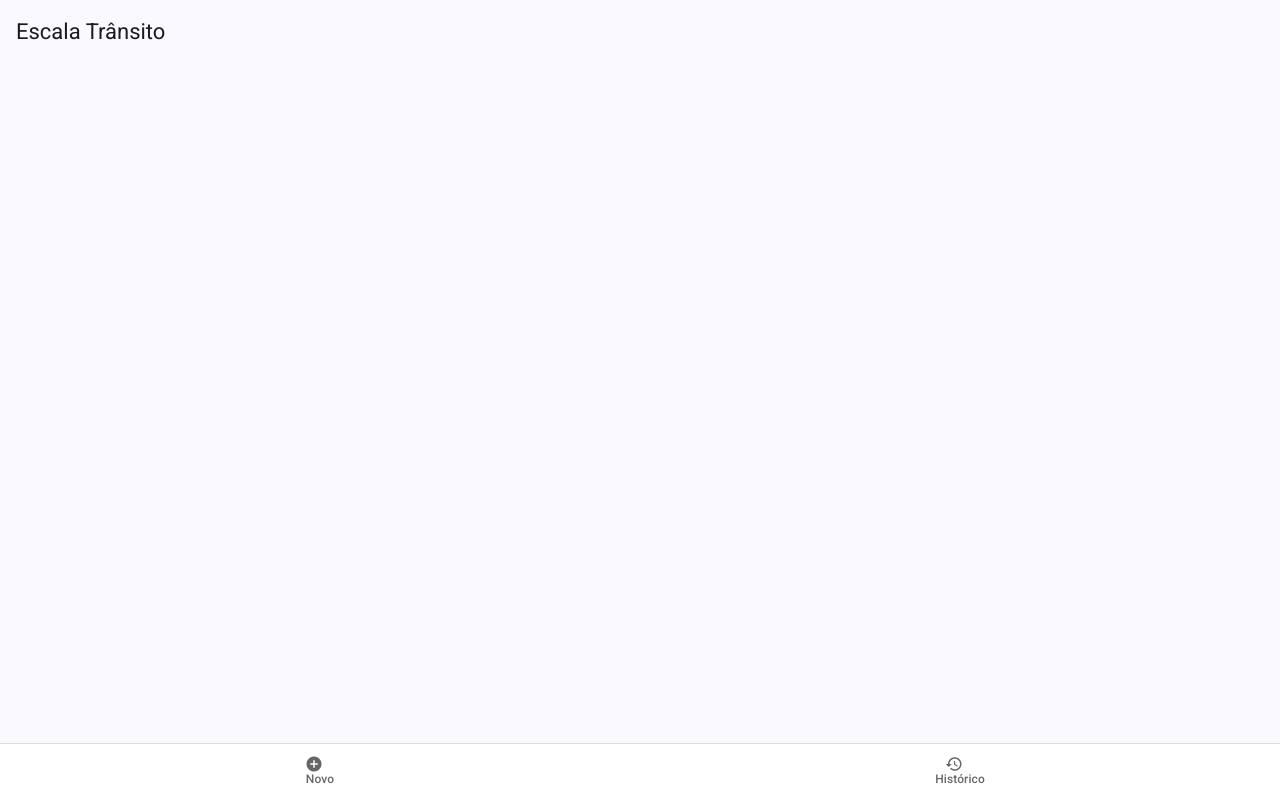
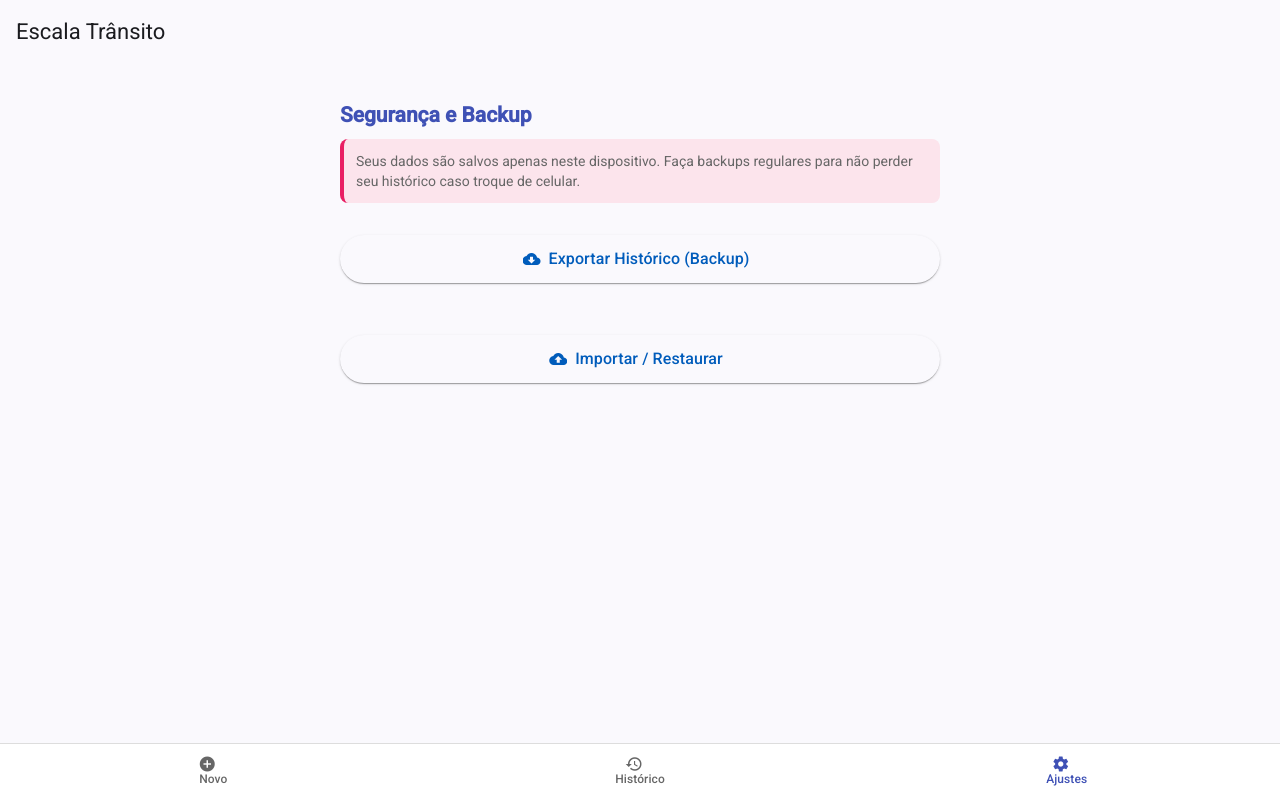
Before and after one commit to PauloGomesJr/sistema-conferencia-escala, an Angular app in the folder sistema-conferencia-transito/: page /configuracoes in a window 1280 px wide. Before the commit this address led to /. Built offline with nearby package versions, Linux system fonts and the light colour scheme.

Commit message:
feat(backup): cria tela de configuracoes com exportacao e importacao
- Adiciona ConfiguracoesComponent para gerenciar backups locais em JSON
- Implementa logica de download e leitura de arquivos integrando com Dexie
- Atualiza rotas e adiciona atalho de Ajustes na barra de navegacao inferior

```diff
--- a/sistema-conferencia-transito/src/app/app.html
+++ b/sistema-conferencia-transito/src/app/app.html
@@ -12,9 +12,16 @@
       <mat-icon>add_circle</mat-icon>
       <span>Novo</span>
     </button>
+
     <button mat-button routerLink="/lista" routerLinkActive="active-link">
       <mat-icon>history</mat-icon>
       <span>Histórico</span>
     </button>
+
+    <!-- NOVO: Botão de Configurações / Backup -->
+    <button mat-button routerLink="/configuracoes" routerLinkActive="active-link">
+      <mat-icon>settings</mat-icon>
+      <span>Ajustes</span>
+    </button>
   </nav>
 </div>
--- a/sistema-conferencia-transito/src/app/app.routes.ts
+++ b/sistema-conferencia-transito/src/app/app.routes.ts
@@ -1,9 +1,11 @@
 import { Routes } from '@angular/router';
 import { RegistroFormComponent } from './features/registro-form/registro-form';
 import { RegistroListaComponent } from './features/registro-lista/registro-lista'; // <- Adicione isso
+import { ConfiguracoesComponent } from './features/configuracoes/configuracoes';
 
 export const routes: Routes = [
   { path: '', redirectTo: 'registro', pathMatch: 'full' },
   { path: 'registro', component: RegistroFormComponent },
-  { path: 'lista', component: RegistroListaComponent }
+  { path: 'lista', component: RegistroListaComponent },
+  { path: 'configuracoes', component: ConfiguracoesComponent }
 ];
--- /dev/null
+++ b/sistema-conferencia-transito/src/app/features/configuracoes/configuracoes.html
@@ -0,0 +1,29 @@
+<div class="container-config">
+  <h2>Segurança e Backup</h2>
+  <p class="aviso">Seus dados são salvos apenas neste dispositivo. Faça backups regulares para não perder seu histórico caso troque de celular.</p>
+
+  <div class="acoes-backup">
+
+    <!-- Botão de Exportar -->
+    <button mat-raised-button color="primary" (click)="exportarBackup()">
+      <mat-icon>cloud_download</mat-icon>
+      Exportar Histórico (Backup)
+    </button>
+
+    <br>
+
+    <!-- Botão de Importar (Esconde o input feio padrão do HTML) -->
+    <button mat-raised-button color="accent" (click)="fileInput.click()">
+      <mat-icon>cloud_upload</mat-icon>
+      Importar / Restaurar
+    </button>
+    <input
+      #fileInput
+      type="file"
+      accept=".json"
+      style="display: none"
+      (change)="importarBackup($event)"
+    >
+
+  </div>
+</div>
--- /dev/null
+++ b/sistema-conferencia-transito/src/app/features/configuracoes/configuracoes.scss
@@ -0,0 +1,31 @@
+.container-config {
+  padding: 24px;
+  max-width: 600px;
+  margin: 0 auto;
+
+  h2 {
+    color: #3f51b5;
+    margin-bottom: 8px;
+  }
+
+  .aviso {
+    color: #666;
+    background-color: #fce4ec;
+    padding: 12px;
+    border-radius: 8px;
+    margin-bottom: 32px;
+    border-left: 4px solid #e91e63;
+    font-size: 14px;
+  }
+
+  .acoes-backup {
+    display: flex;
+    flex-direction: column;
+    gap: 16px;
+
+    button {
+      padding: 24px 0; /* Botões grandes, fáceis de clicar na rua */
+      font-size: 16px;
+    }
+  }
+}
--- /dev/null
+++ b/sistema-conferencia-transito/src/app/features/configuracoes/configuracoes.ts
@@ -0,0 +1,82 @@
+import { Component, inject } from '@angular/core';
+import { CommonModule } from '@angular/common';
+import { MatButtonModule } from '@angular/material/button';
+import { MatIconModule } from '@angular/material/icon';
+import { RegistroService } from '../../core/services/registro';
+
+@Component({
+  selector: 'app-configuracoes',
+  standalone: true,
+  imports: [CommonModule, MatButtonModule, MatIconModule],
+  templateUrl: './configuracoes.html',
+  styleUrl: './configuracoes.scss'
+})
+export class ConfiguracoesComponent {
+  private registroService = inject(RegistroService);
+
+  // === EXPORTAR DADOS ===
+  async exportarBackup() {
+    try {
+      const todosRegistros = await this.registroService.listar();
+
+      // 1. Transforma os dados em uma string JSON formatada
+      const dataStr = JSON.stringify(todosRegistros, null, 2);
+
+      // 2. Cria um "arquivo virtual" no navegador
+      const blob = new Blob([dataStr], { type: 'application/json' });
+      const url = URL.createObjectURL(blob);
+
+      // 3. Simula um clique para forçar o download
+      const a = document.createElement('a');
+      a.href = url;
+
+      // O nome do arquivo terá a data atual para organização
+      const dataHoje = new Date().toISOString().split('T')[0];
+      a.download = `backup_escala_${dataHoje}.json`;
+
+      a.click();
+      URL.revokeObjectURL(url); // Limpa a memória
+      alert('Backup exportado com sucesso! Guarde este arquivo em segurança.');
+    } catch (error) {
+      console.error('Erro ao exportar', error);
+      alert('Erro ao gerar o arquivo de backup.');
+    }
+  }
+
+  // === IMPORTAR DADOS ===
+  importarBackup(event: any) {
+    const file = event.target.files[0];
+    if (!file) return;
+
+    const reader = new FileReader();
+
+    // O que acontece quando o arquivo terminar de ser lido
+    reader.onload = async (e) => {
+      try {
+        const conteudo = e.target?.result as string;
+        const dadosRestaurados = JSON.parse(conteudo);
+
+        if (!Array.isArray(dadosRestaurados)) {
+          throw new Error('Formato de arquivo inválido.');
+        }
+
+        // Confirmação dupla para não sobrescrever sem querer
+        if (confirm(`Encontrados ${dadosRestaurados.length} registros no backup. Deseja restaurar? Isso NÃO apagará os atuais, apenas adicionará.`)) {
+
+          for (const servico of dadosRestaurados) {
+            // Re-salva cada serviço (se o ID já existir, o Dexie atualiza; se não, ele cria)
+            await this.registroService.salvar(servico);
+          }
+
+          alert('Backup restaurado com sucesso!');
+        }
+      } catch (error) {
+        console.error('Erro na leitura', error);
+        alert('O arquivo selecionado não é um backup válido.');
+      }
+    };
+
+    // Inicia a leitura do arquivo
+    reader.readAsText(file);
+  }
+}
--- a/sistema-conferencia-transito/src/app/features/registro-lista/registro-lista.ts
+++ b/sistema-conferencia-transito/src/app/features/registro-lista/registro-lista.ts
@@ -30,10 +30,10 @@ export class RegistroListaComponent implements OnInit {
   // Adicionamos o "async" aqui
   async carregarDados() {
     try {
-      console.log('1. Lista pediu os dados para o banco...');
+      //console.log('1. Lista pediu os dados para o banco...');
 
       const dadosBrutos = await this.registroService.listar();
-      console.log('2. O banco respondeu com:', dadosBrutos);
+     // console.log('2. O banco respondeu com:', dadosBrutos);
 
       this.servicos = dadosBrutos.sort((a, b) => {
         const dataA = new Date(a.data).getTime();
@@ -44,7 +44,7 @@ export class RegistroListaComponent implements OnInit {
       this.totalHorasMes = this.servicos.reduce((acc, curr) => acc + (curr.totalHoras || 0), 0);
       this.totalAdicionalNoturno = this.servicos.reduce((acc, curr) => acc + (curr.adicionalNoturno || 0), 0);
 
-      console.log('3. Tela pronta para renderizar os cards!');
+      //console.log('3. Tela pronta para renderizar os cards!');
       this.cdr.detectChanges();
     } catch (erro) {
       console.error('ERRO GRAVE ao listar dados:', erro);
```
Also changed, not shown: 1 other file (tests, documents, lock files or other folders).
